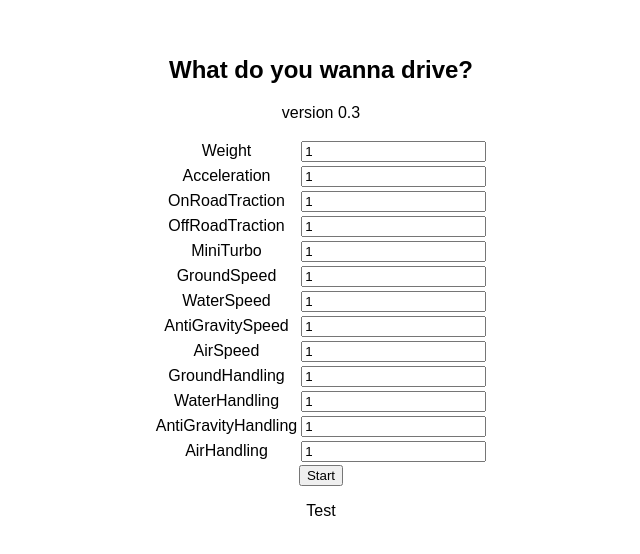
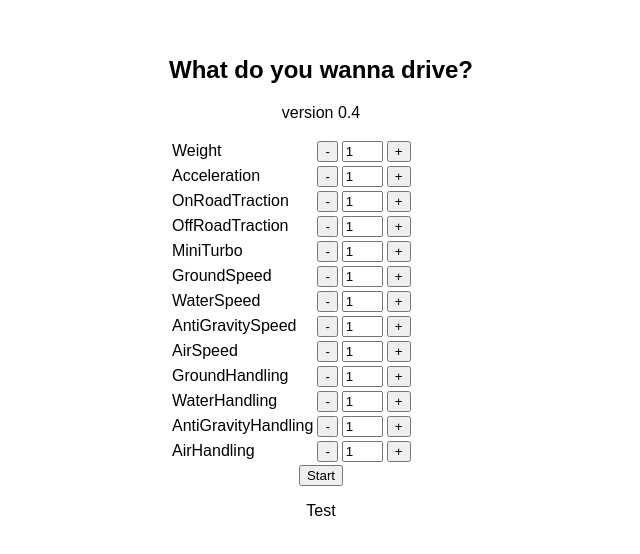
Before and after one commit to SchA/SchA.github.io, a plain HTML site: page index.html in a window 1280 px wide. Shown: the part 114-668 px from the top of the page, without its empty margins (319-959 px from the left). Drawn offline with Linux system fonts and the light colour scheme.

Commit message:
Update index.html

```diff
--- a/index.html
+++ b/index.html
@@ -20,112 +20,190 @@
 <body class="fullscreen">
   <div class="container">
 <h2>What do you wanna drive?</h2>
-<p>version 0.3</p>
+<p>version 0.4</p>
 
 <form>
 <table>
 <tr>
-<td>
+<td align="left">
 Weight
 </td>
 <td>
-<input type="text" id="factorWeight" value=1>
+<button type="button" onclick='document.getElementById("factorWeight").value = document.getElementById("factorWeight").value - 0.25'>-</button>
+</td>
+<td>
+<input size= 2 type="text" id="factorWeight" value=1>
+</td>
+<td>
+<button type="button" onclick='document.getElementById("factorWeight").value = parseFloat(document.getElementById("factorWeight").value) + 0.25'>+</button>
 </td>
 </tr>
 <tr>
-<td>
+<td align="left">
 Acceleration
 </td>
 <td>
-<input type="text" id="factorAcceleration" value=1>
+<button type="button" onclick='document.getElementById("factorAcceleration").value = document.getElementById("factorAcceleration").value - 0.25'>-</button>
+</td>
+<td>
+<input size= 2 type="text" id="factorAcceleration" value=1>
+</td>
+<td>
+<button type="button" onclick='document.getElementById("factorAcceleration").value = parseFloat(document.getElementById("factorAcceleration").value) + 0.25'>+</button>
 </td>
 </tr>
 <tr>
-<td>
+<td align="left">
 OnRoadTraction
 </td>
 <td>
-<input type="text" id="factorOnRoadTraction" value=1>
+<button type="button" onclick='document.getElementById("factorOnRoadTraction").value = document.getElementById("factorOnRoadTraction").value - 0.25'>-</button>
+</td>
+<td>
+<input size= 2 type="text" id="factorOnRoadTraction" value=1>
+</td>
+<td>
+<button type="button" onclick='document.getElementById("factorOnRoadTraction").value = parseFloat(document.getElementById("factorOnRoadTraction").value) + 0.25'>+</button>
 </td>
 </tr>
 <tr>
-<td>
+<td align="left">
 OffRoadTraction
 </td>
 <td>
-<input type="text" id="factorOffRoadTraction" value=1>
+<button type="button" onclick='document.getElementById("factorOffRoadTraction").value = document.getElementById("factorOffRoadTraction").value - 0.25'>-</button>
+</td>
+<td>
+<input size= 2 type="text" id="factorOffRoadTraction" value=1>
+</td>
+<td>
+<button type="button" onclick='document.getElementById("factorOffRoadTraction").value = parseFloat(document.getElementById("factorOffRoadTraction").value) + 0.25'>+</button>
 </td>
 </tr>
 <tr>
-<td>
+<td align="left">
 MiniTurbo
 </td>
 <td>
-<input type="text" id="factorMiniTurbo" value=1>
+<button type="button" onclick='document.getElementById("factorMiniTurbo").value = document.getElementById("factorMiniTurbo").value - 0.25'>-</button>
+</td>
+<td>
+<input size= 2 type="text" id="factorMiniTurbo" value=1>
+</td>
+<td>
+<button type="button" onclick='document.getElementById("factorMiniTurbo").value = parseFloat(document.getElementById("factorMiniTurbo").value) + 0.25'>+</button>
 </td>
 </tr>
 <tr>
-<td>
+<td align="left">
 GroundSpeed
 </td>
 <td>
-<input type="text" id="factorGroundSpeed" value=1>
+<button type="button" onclick='document.getElementById("factorGroundSpeed").value = document.getElementById("factorGroundSpeed").value - 0.25'>-</button>
+</td>
+<td>
+<input size= 2 type="text" id="factorGroundSpeed" value=1>
+</td>
+<td>
+<button type="button" onclick='document.getElementById("factorGroundSpeed").value = parseFloat(document.getElementById("factorGroundSpeed").value) + 0.25'>+</button>
 </td>
 </tr>
 <tr>
-<td>
+<td align="left">
 WaterSpeed
 </td>
 <td>
-<input type="text" id="factorWaterSpeed" value=1>
+<button type="button" onclick='document.getElementById("factorWaterSpeed").value = document.getElementById("factorWaterSpeed").value - 0.25'>-</button>
+</td>
+<td>
+<input size= 2 type="text" id="factorWaterSpeed" value=1>
+</td>
+<td>
+<button type="button" onclick='document.getElementById("factorWaterSpeed").value = parseFloat(document.getElementById("factorWaterSpeed").value) + 0.25'>+</button>
 </td>
 </tr>
 <tr>
-<td>
+<td align="left">
 AntiGravitySpeed
 </td>
 <td>
-<input type="text" id="factorAntiGravitySpeed" value=1>
+<button type="button" onclick='document.getElementById("factorAntiGravitySpeed").value = document.getElementById("factorAntiGravitySpeed").value - 0.25'>-</button>
+</td>
+<td>
+<input size= 2 type="text" id="factorAntiGravitySpeed" value=1>
+</td>
+<td>
+<button type="button" onclick='document.getElementById("factorAntiGravitySpeed").value = parseFloat(document.getElementById("factorAntiGravitySpeed").value) + 0.25'>+</button>
 </td>
 </tr>
 <tr>
-<td>
+<td align="left">
 AirSpeed
 </td>
 <td>
-<input type="text" id="factorAirSpeed" value=1>
+<button type="button" onclick='document.getElementById("factorAirSpeed").value = document.getElementById("factorAirSpeed").value - 0.25'>-</button>
+</td>
+<td>
+<input size= 2 type="text" id="factorAirSpeed" value=1>
+</td>
+<td>
+<button type="button" onclick='document.getElementById("factorAirSpeed").value = parseFloat(document.getElementById("factorAirSpeed").value) + 0.25'>+</button>
 </td>
 </tr>
 <tr>
-<td>
+<td align="left">
 GroundHandling
 </td>
 <td>
-<input type="text" id="factorGroundHandling" value=1>
+<button type="button" onclick='document.getElementById("factorGroundHandling").value = document.getElementById("factorGroundHandling").value - 0.25'>-</button>
+</td>
+<td>
+<input size= 2 type="text" id="factorGroundHandling" value=1>
+</td>
+<td>
+<button type="button" onclick='document.getElementById("factorGroundHandling").value = parseFloat(document.getElementById("factorGroundHandling").value) + 0.25'>+</button>
 </td>
 </tr>
 <tr>
-<td>
+<td align="left">
 WaterHandling
 </td>
 <td>
-<input type="text" id="factorWaterHandling" value=1>
+<button type="button" onclick='document.getElementById("factorWaterHandling").value = document.getElementById("factorWaterHandling").value - 0.25'>-</button>
+</td>
+<td>
+<input size= 2 type="text" id="factorWaterHandling" value=1>
+</td>
+<td>
+<button type="button" onclick='document.getElementById("factorWaterHandling").value = parseFloat(document.getElementById("factorWaterHandling").value) + 0.25'>+</button>
 </td>
 </tr>
 <tr>
-<td>
+<td align="left">
 AntiGravityHandling
 </td>
 <td>
-<input type="text" id="factorAntiGravityHandling" value=1>
+<button type="button" onclick='document.getElementById("factorAntiGravityHandling").value = document.getElementById("factorAntiGravityHandling").value - 0.25'>-</button>
+</td>
+<td>
+<input size= 2 type="text" id="factorAntiGravityHandling" value=1>
+</td>
+<td>
+<button type="button" onclick='document.getElementById("factorAntiGravityHandling").value = parseFloat(document.getElementById("factorAntiGravityHandling").value) + 0.25'>+</button>
 </td>
 </tr>
 <tr>
-<td>
+<td align="left">
 AirHandling
 </td>
 <td>
-<input type="text" id="factorAirHandling" value=1>
+<button type="button" onclick='document.getElementById("factorAirHandling").value = document.getElementById("factorAirHandling").value - 0.25'>-</button>
+</td>
+<td>
+<input size= 2 type="text" id="factorAirHandling" value=1>
+</td>
+<td>
+<button type="button" onclick='document.getElementById("factorAirHandling").value = parseFloat(document.getElementById("factorAirHandling").value) + 0.25'>+</button>
 </td>
 </tr>
 </table>
@@ -314,11 +392,11 @@ function printStatsFrom(constellation){
 }
 
 function constellationToString(constellation){
-	let stats = "";
+	let stats = "<p align='left'>";
 	stats += constellation.driver.name + "<br>";
 	stats += constellation.body.name + "<br>";
 	stats += constellation.tire.name + "<br>";
-	stats += constellation.glider.name + "<p>";
+	stats += constellation.glider.name + "<p p align='left'>";
 	stats += "Weight: " + constellation.getWeight() + "<br>";
 	stats += "acceleration: " + constellation.getAcceleration() + "<br>";
 	stats += "onRoadTraction: " + constellation.getOnRoadTraction() + "<br>";
@@ -332,6 +410,7 @@ function constellationToString(constellation){
 	stats += "waterHandling: " + constellation.getWaterHandling() + "<br>";
 	stats += "antiGravityHandling: " + constellation.getAntiGravityHandling() + "<br>";
 	stats += "airHandling: " + constellation.getAirHandling() + "<br>";
+	//stats += "</p>
 
 	return stats;
 }
```
